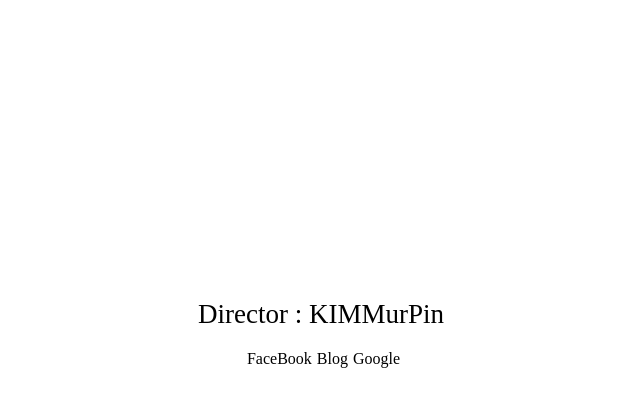
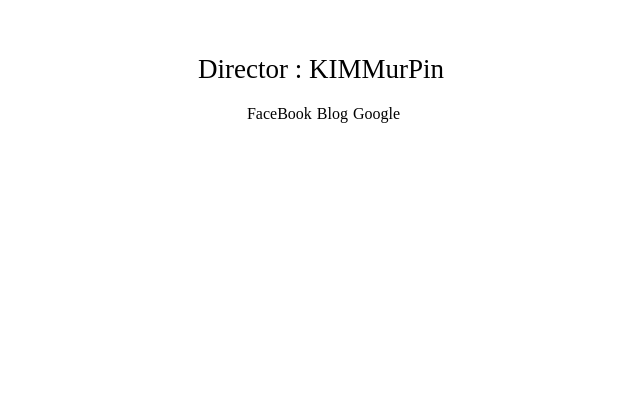
Before and after one commit to daepan/Murpin_Dev_Page, a React (Create React App) app in the folder murpin-dev/: page / in a window 1280 px wide. Shown: the part 440-846 px from the top of the page, without its empty margins (319-959 px from the left). After the commit the page ends 800 px from the top, so only its background shows below. Built offline with nearby package versions, Linux system fonts and the light colour scheme.

Commit message:
fix : setting font-face, fix content height

```diff
--- a/murpin-dev/src/index.tsx
+++ b/murpin-dev/src/index.tsx
@@ -11,7 +11,3 @@
     <App />
   </React.StrictMode>
 );
-
-// If you want to start measuring performance in your app, pass a function
-// to log results (for example: reportWebVitals(console.log))
-// or send to an analytics endpoint. Learn more: https://bit.ly/CRA-vitals
--- a/murpin-dev/src/pages/App.css
+++ b/murpin-dev/src/pages/App.css
@@ -0,0 +1,9 @@
+@font-face {
+    font-family: DoHyeonRegular;
+    src: url('../../public/fonts/DoHyeon-Regular.ttf');
+}
+
+@font-face {
+    font-family: Ignoto;
+    src: url('../../public/fonts/Ignoto.woff');
+}
--- a/murpin-dev/src/pages/App.tsx
+++ b/murpin-dev/src/pages/App.tsx
@@ -1,18 +1,26 @@
 import MainHeader from "../components/Header/MainHeader";
 import MainFooter from "../components/Footer/MainFooter";
 import styled from "styled-components";
+import './App.css';
 
 function App() {
   return (
-   <div>
-    <MainContent/>
+   <Main>
+    <MainHeader/>
+      <MainContent>
+
+      </MainContent>
     <MainFooter/>
-   </div>
+   </Main>
   );
 }
 
 const MainContent = styled.div`
   display: flex;
-  height: 100vh;
+  min-height: calc(100vh - 200px - 45px);
 `
+
+const Main = styled.div`
+`
+
 export default App;
```
